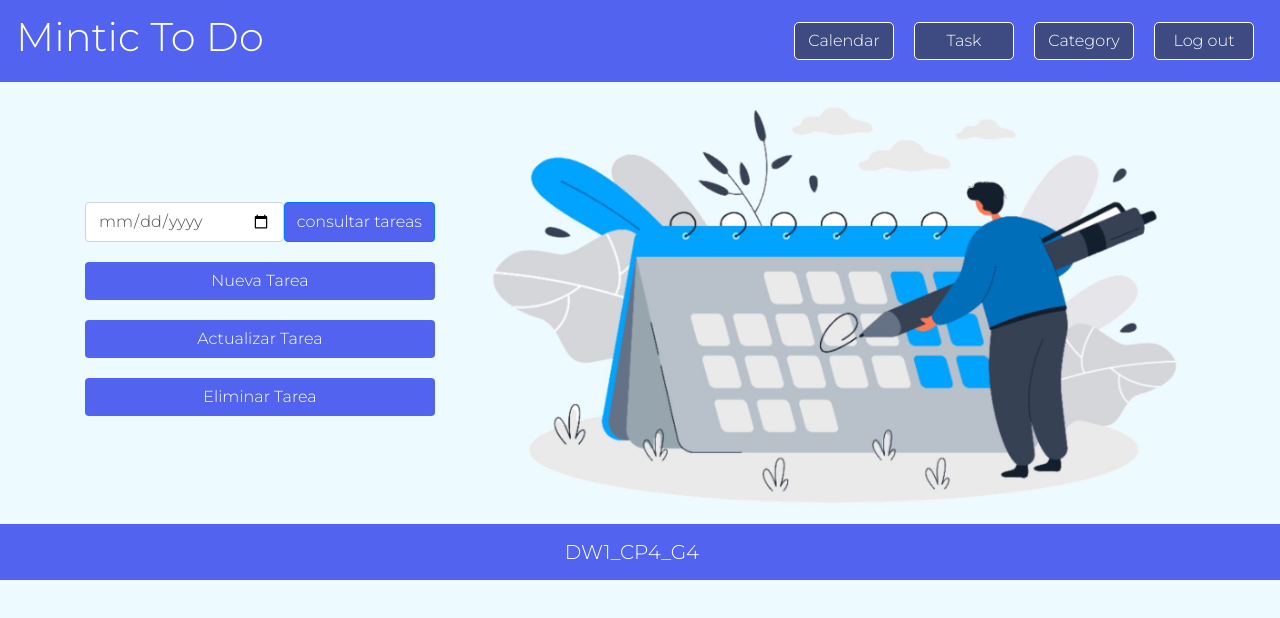
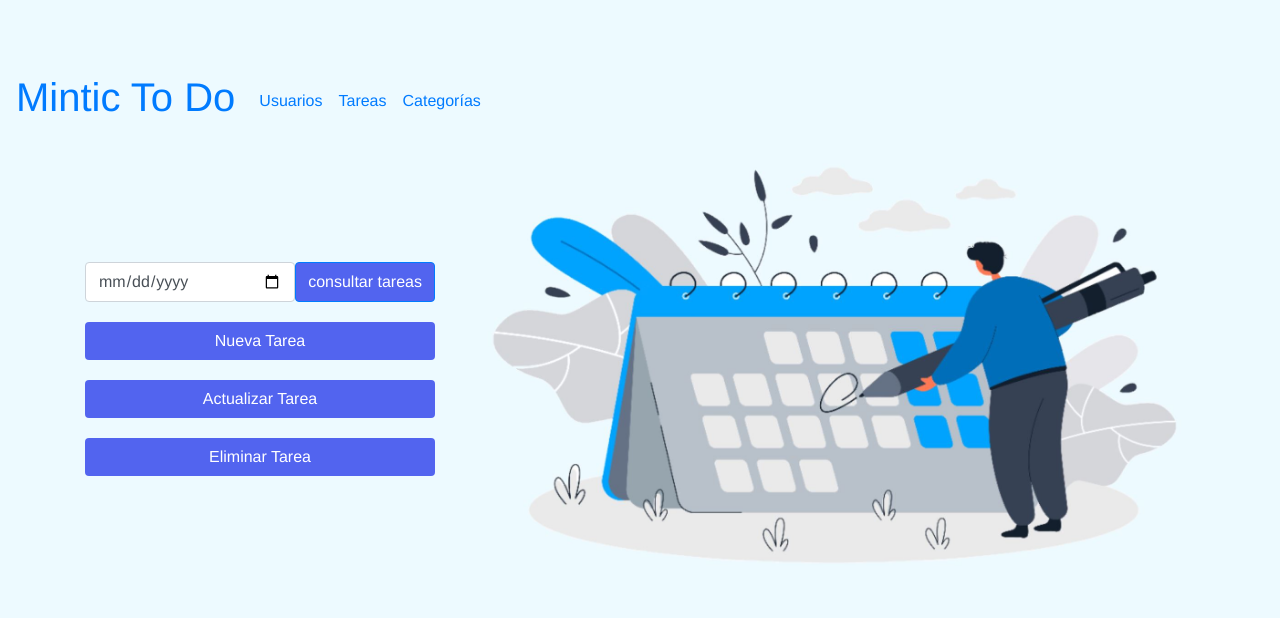
Before and after one commit to othanatosa/Mintic4FrontEnd, a Vue app: page /#/task in a window 1280 px wide. Shown: the top 618 px of the page. Built offline with nearby package versions, Linux system fonts and the light colour scheme.

Commit message:
script SignIn

```diff
--- a/package.json
+++ b/package.json
@@ -10,6 +10,7 @@
     "build": "node build/build.js"
   },
   "dependencies": {
+    "apollo-link-context": "^1.0.20",
     "vue": "^2.5.2",
     "vue-router": "^3.0.1"
   },
--- a/src/App.vue
+++ b/src/App.vue
@@ -1,39 +1,42 @@
 <template>
   <div id="app">
     <!-- Header -->
-    <nav class="navbar navbar-dark navbar-expand-lg justify-content-between">
-      <a class="navbar-brand" href="#/"> <h1>Mintic To Do</h1></a>
-      <button class="navbar-toggler" type="button" data-toggle="collapse" data-target="#navbarNav" aria-controls="navbar" aria-expanded="false" aria-label="Toggle navigation">
+    <nav class="navbar navbar-expand-lg justify-content-between">
+      <a class="navbar-brand" href="#"> <h1>Mintic To Do</h1></a>
+      <button
+        class="navbar-toggler"
+        type="button"
+        data-toggle="collapse"
+        data-target="#navbarSupportedContent"
+        aria-controls="navbarSupportedContent"
+        aria-expanded="false"
+        aria-label="Toggle navigation"
+      >
         <span class="navbar-toggler-icon"></span>
       </button>
-      <div class="collapse navbar-collapse justify-content-end" id="navbarNav">
-        <div class="btn-group" role="group" aria-label="Toggle navigation">
-          <ul class="navbar-nav">
-            <li class="nav-item">
-              <button type="button" class="btn">Calendar</button>
-            </li>
-            <li class="nav-item">
-              <a type="button" href="#/task" class="btn">Task</a>
-            </li>
-            <li class="nav-item">
 
-              <a type="button" href="#/category" class="btn">Category</a>
-            </li>
-            <li class="nav-item">
-              <button type="button" class="btn" >Log out</button>
-            </li>
-          </ul>
-        </div>
+      <div class="collapse navbar-collapse" id="navbarSupportedContent">
+        <ul class="navbar-nav mr-auto">
+          <li class="nav-item active">
+            <a class="nav-link" href="#"
+              >Usuarios <span class="sr-only">(current)</span></a
+            >
+          </li>
+          <li class="nav-item">
+            <a class="nav-link" href="#">Tareas</a>
+          </li>
+          <li class="nav-item">
+            <a class="nav-link" href="#">Categorías</a>
+          </li>
+        </ul>
       </div>
     </nav>
-    <div class=container-fluid>
-      <router-view />
-    </div>
+    <!-- Header -->
+
 
     <!-- Footer -->
-    <nav class="navbar navbar-expand-lg justify-content-center">
-      <a class="navbar-brand" href="#">DW1_CP4_G4</a>
-    </nav>
+
+    <router-view />
   </div>
 </template>
 
@@ -45,27 +48,11 @@ export default {
 
 <style>
 #app {
-  font-family: 'Montserrat', sans-serif;
+  font-family: "Avenir", Helvetica, Arial, sans-serif;
   -webkit-font-smoothing: antialiased;
   -moz-osx-font-smoothing: grayscale;
   text-align: center;
-}
-.navbar{
-  background-color: #5264ef;
-}
-.navbar .navbar-brand{
-  color: #fff;
-}
-.navbar-nav .nav-item .btn{
-  background: #3e4b83;
-  color: #ffffff;
-  border: 1px solid #fff;
-  border-radius: 5px;
-  text-align: center;
-  margin: 0px 10px;
-  width: 100px;
-}
-.container-fluid{
-  min-height: auto;
+  color: #2c3e50;
+  margin-top: 60px;
 }
 </style>
--- a/src/components/SignIn.vue
+++ b/src/components/SignIn.vue
@@ -3,7 +3,11 @@
     <div class="container h-100">
       <div class="row d-flex align-items-center justify-content-center h-100">
         <div class="col-md-8 col-lg-7 col-xl-6">
-          <img src="..\assets\Mobile note list-amico.svg" class="img-fluid" alt="Phone image"/>
+          <img
+            src="..\assets\Mobile note list-amico.svg"
+            class="img-fluid"
+            alt="Phone image"
+          />
         </div>
         <div class="col-md-7 col-lg-5 col-xl-5 offset-xl-1">
           <ul class="nav nav-tabs">
@@ -19,13 +23,14 @@
               <br />
               <h2>Welcome</h2>
               <br />
-              <form>
+              <form v-on:submit.prevent="processAuthUser">
                 <!-- Email input -->
                 <div class="form-outline mb-4">
                   <input
                     type="email"
                     id="form1Example13"
                     class="form-control form-control-lg"
+                    v-model="user_in.username"
                   />
                   <label class="form-label" for="form1Example13"
                     >Email address</label
@@ -38,6 +43,7 @@
                     type="password"
                     id="form1Example23"
                     class="form-control form-control-lg"
+                    v-model="user_in.password"
                   />
                   <label class="form-label" for="form1Example23"
                     >Password</label
@@ -71,7 +77,7 @@
             <div id="signup" class="container tab-pane">
               <br />
               <h2>Creat your account</h2>
-              <br/>
+              <br />
               <form>
                 <!-- Email input -->
                 <div class="form-outline mb-4">
@@ -115,12 +121,49 @@
 </template>
 
 <script>
+import gql from "graphql-tag";
+import jwt_decode from "jwt-decode";
+
 export default {
-  name: "HelloWorld",
-  data() {
+  name: "UserAuth",
+
+  data: function() {
     return {
-      msg: "Welcome to Your Vue.js App"
+      user_in: {
+        username: "",
+        password: ""
+      }
     };
+  },
+
+  methods: {
+    processAuthUser: async function() {
+      await this.$apollo
+        .mutate({
+          mutation: gql`
+            mutation($authenticateCredentials: CredentialsInput!) {
+              authenticate(credentials: $authenticateCredentials) {
+                refresh
+                access
+              }
+            }
+          `,
+          variables: {
+            authenticateCredentials: this.user_in
+          }
+        })
+        .then(result => {
+          let data = result.data.authenticate;
+          data.user_id = jwt_decode(data.access)
+            .user_id.toString()
+            .padStart(3, "0");
+
+          this.$emit("log-in", data, this.user_in.username);
+        })
+        .catch(error => {
+          alert("El usuario y/o contraseña son incorrectos");
+        });
+    }
   }
 };
 </script>
@@ -140,17 +183,17 @@ li {
   display: inline-block;
   margin: 0 10px;
 }
-.container{
+.container {
   padding-bottom: 1vh;
 }
-.nav-item .nav-link{
+.nav-item .nav-link {
   color: #42b983;
 }
-.nav-item .nav-link.active{
+.nav-item .nav-link.active {
   background-color: #edfaff;
   border-bottom-color: #edfaff;
 }
-.btn{
+.btn {
   background-color: #5264ef;
   color: #fff;
 }
```
Also changed, not shown: 1 other file (tests, documents, lock files or other folders).
